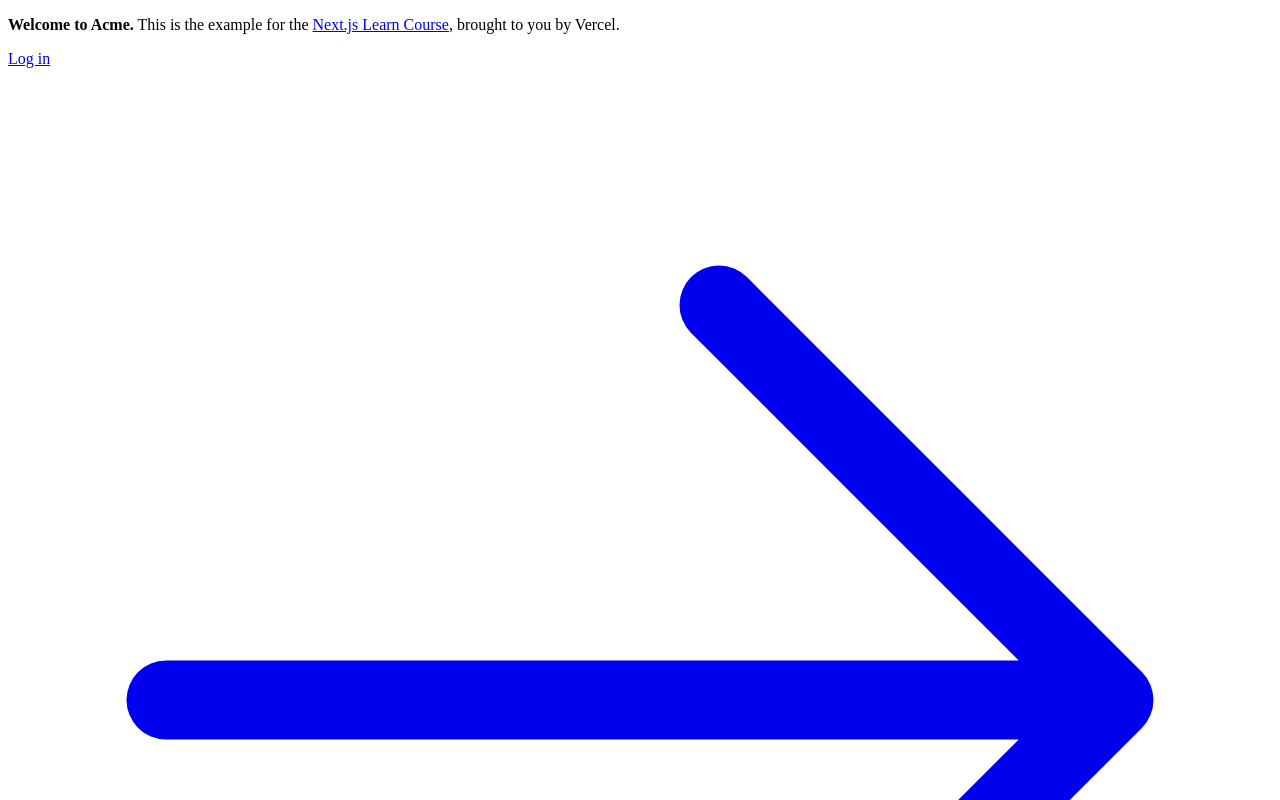
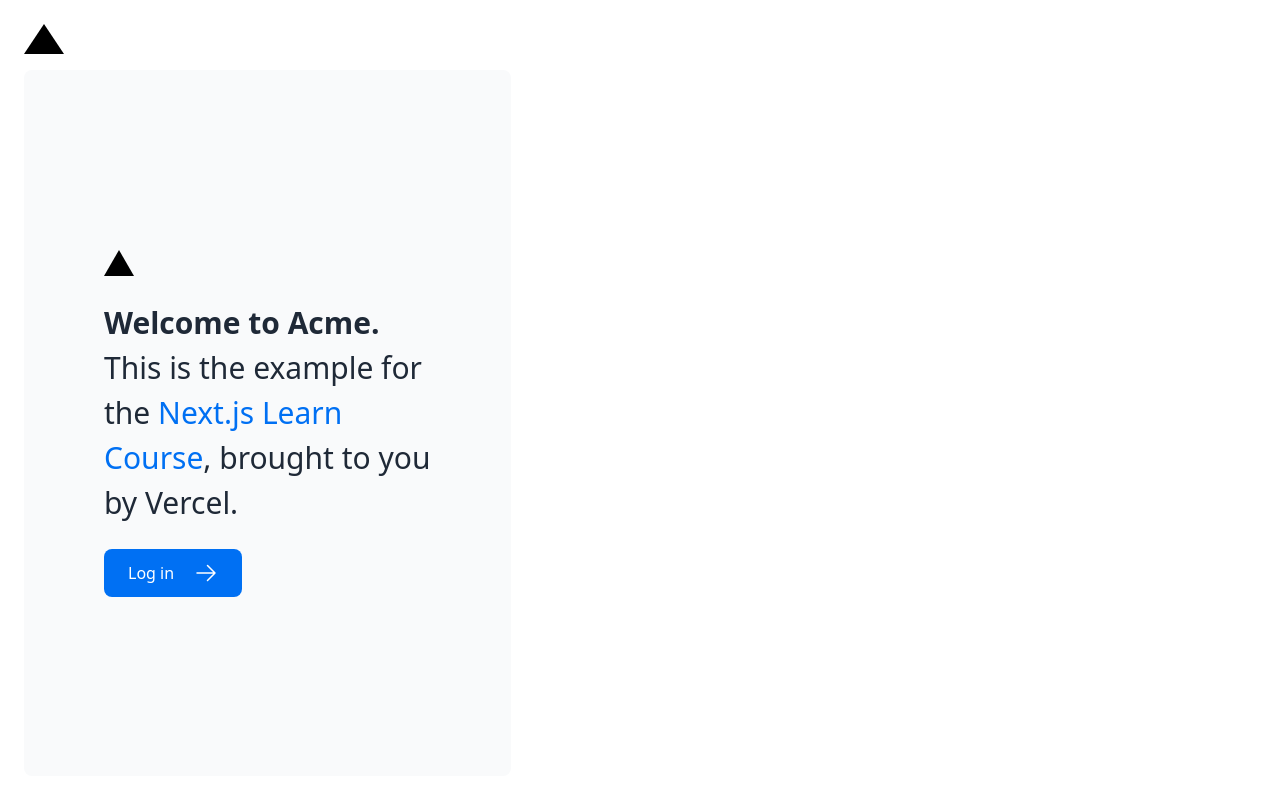
Before and after one commit to eduardoandd/nextjs-dashboard, a Next.js app: page / in a window 1280 px wide. Shown: the top 800 px of the page. Built offline with nearby package versions, Linux system fonts and the light colour scheme.

Commit message:
estilizando aplicação

```diff
--- a/app/layout.tsx
+++ b/app/layout.tsx
@@ -1,3 +1,5 @@
+import '@/app/ui/global.css';
+
 export default function RootLayout({
   children,
 }: {
--- a/app/page.tsx
+++ b/app/page.tsx
@@ -1,15 +1,18 @@
 import AcmeLogo from '@/app/ui/acme-logo';
 import { ArrowRightIcon } from '@heroicons/react/24/outline';
 import Link from 'next/link';
+import styles from '@/app/ui/home.module.css';
+
 
 export default function Page() {
   return (
     <main className="flex min-h-screen flex-col p-6">
-      <div className="flex h-20 shrink-0 items-end rounded-lg bg-blue-500 p-4 md:h-52">
+      <div className={styles.shape}>
         {/* <AcmeLogo /> */}
       </div>
       <div className="mt-4 flex grow flex-col gap-4 md:flex-row">
         <div className="flex flex-col justify-center gap-6 rounded-lg bg-gray-50 px-6 py-10 md:w-2/5 md:px-20">
+        <div className="relative w-0 h-0 border-l-[15px] border-r-[15px] border-b-[26px] border-l-transparent border-r-transparent border-b-black"/>
           <p className={`text-xl text-gray-800 md:text-3xl md:leading-normal`}>
             <strong>Welcome to Acme.</strong> This is the example for the{' '}
             <a href="https://nextjs.org/learn/" className="text-blue-500">
--- /dev/null
+++ b/app/ui/home.module.css
@@ -0,0 +1,7 @@
+.shape {
+    height: 0;
+    width: 0;
+    border-bottom: 30px solid black;
+    border-left: 20px solid transparent;
+    border-right: 20px solid transparent;
+}
```
